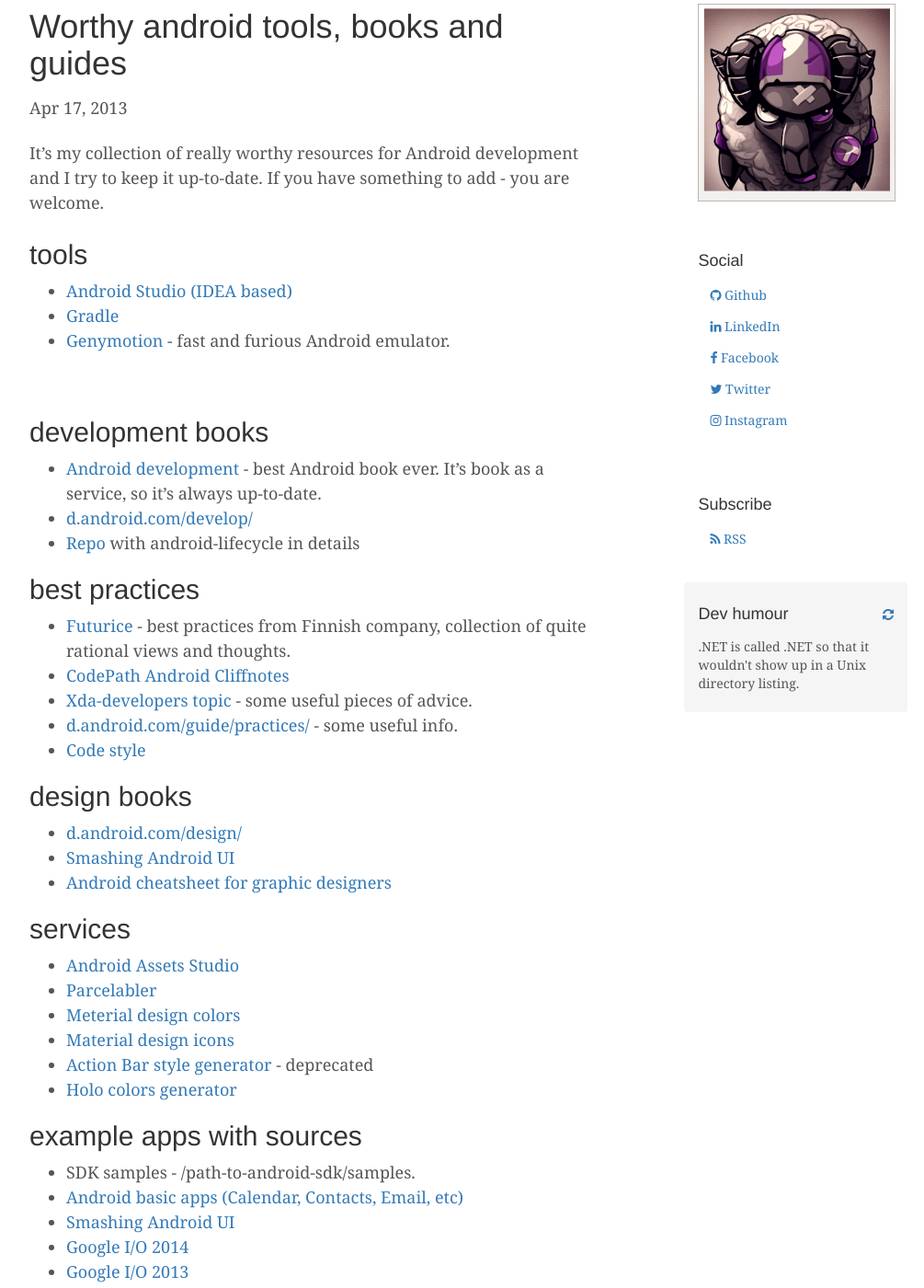
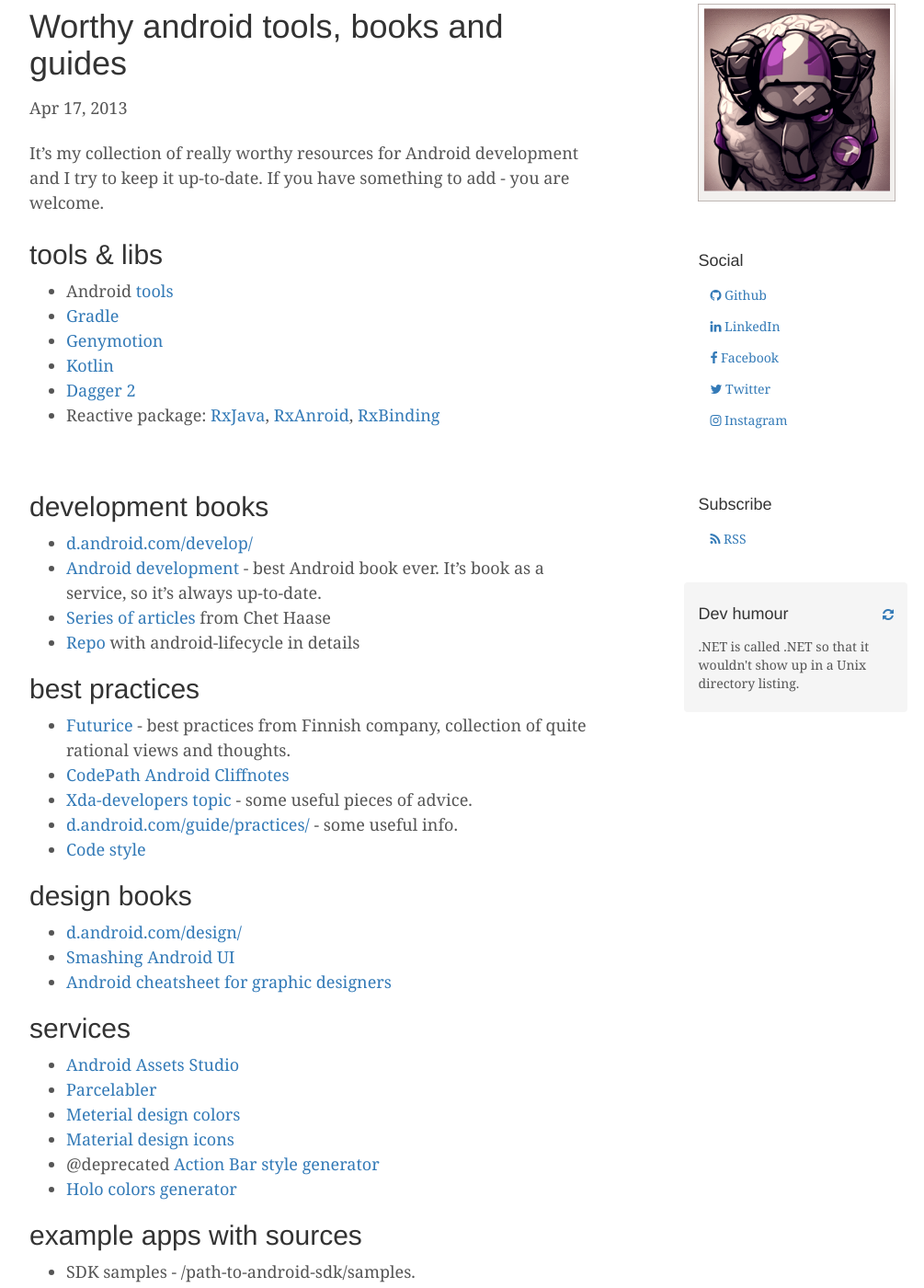
Before and after one commit to melnikovdv/melnikovdv.github.io, a Jekyll site: the page built from _posts/2013-04-17-android-materials.md, in a window 1280 px wide and 1400 px high, scrolled down 247 px. Shown: the whole window at 92% size, without its empty margins (138-1143 px from the left). Built offline with Jekyll 4.4.1, drawn with Linux system fonts in a browser that asks for light colours; nearby versions of some CDN libraries; comment, search, counter and statistics services are not loaded.

Commit message:
updated tools & books

```diff
--- a/_posts/2013-04-17-android-materials.md
+++ b/_posts/2013-04-17-android-materials.md
@@ -11,20 +11,24 @@
 
 <!--more-->
 
-tools
------
+tools & libs
+------------
 
-* [Android Studio (IDEA based)](http://developer.android.com/sdk/installing/studio.html)
+* Android [tools](http://developer.android.com/sdk/installing/studio.html)
 * [Gradle](http://www.gradle.org/)
-* [Genymotion](http://www.genymotion.com/) - fast and furious Android emulator.
+* [Genymotion](http://www.genymotion.com/)
+* [Kotlin](https://kotlinlang.org/)
+* [Dagger 2](http://google.github.io/dagger/)
+* Reactive package: [RxJava](https://github.com/ReactiveX/RxJava), [RxAnroid](https://github.com/ReactiveX/RxAndroid), [RxBinding](https://github.com/JakeWharton/RxBinding)
 
 ![](https://img-fotki.yandex.ru/get/15521/59765760.0/0_aa09b_59d256c5_M.png)
 
 development books
 -----------------
 
+* [d.android.com/develop/](http://d.android.com/develop/)
 * [Android development](http://commonsware.com/Android/) - best Android book ever. It's book as a service, so it's always up-to-date.
-* [d.android.com/develop/](http://d.android.com/develop/)
+* [Series of articles](https://medium.com/google-developers/developing-for-android-introduction-5345b451567c) from Chet Haase
 * [Repo](https://github.com/xxv/android-lifecycle) with android-lifecycle in details
 
 best practices
@@ -50,7 +54,7 @@
 * [Parcelabler](http://devk.it/proj/parcelabler/)
 * [Meterial design colors](http://www.materialpalette.com/)
 * [Material design icons](https://github.com/google/material-design-icons/releases/latest)
-* [Action Bar style generator](http://jgilfelt.github.io/android-actionbarstylegenerator/) - deprecated
+* @deprecated [Action Bar style generator](http://jgilfelt.github.io/android-actionbarstylegenerator/)
 * [Holo colors generator](http://android-holo-colors.com/)
 
 example apps with sources
```
